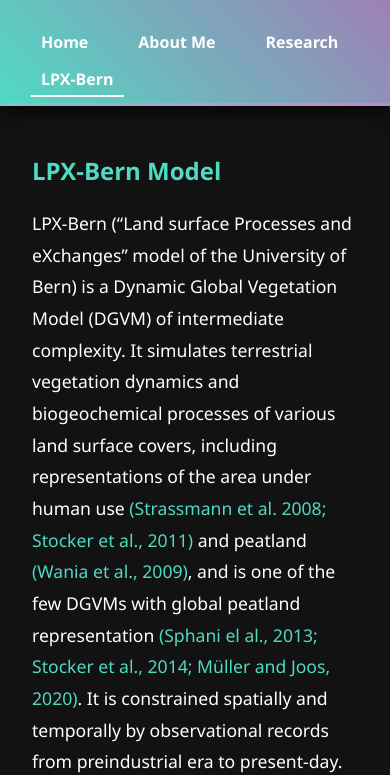
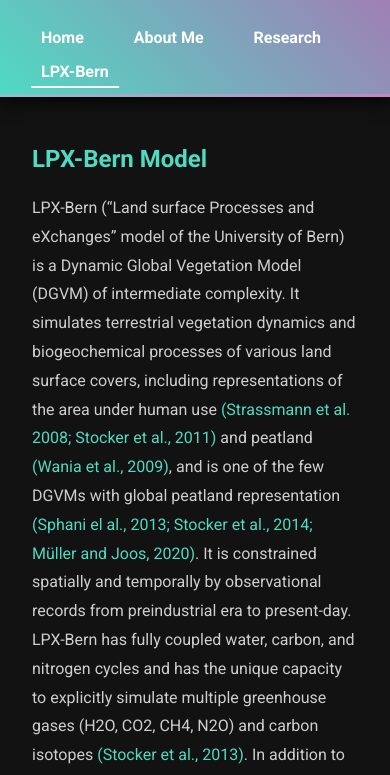
Before and after one commit to Qing-isotope/sun, a plain HTML site: page lpx-bern.html in a window 390 px wide. Shown: the part 133-908 px from the top of the page. Drawn offline with Linux system fonts and the light colour scheme.

Commit message:
update style

```diff
--- a/assets/style.css
+++ b/assets/style.css
@@ -1,3 +1,7 @@
+/* @import url('https://fonts.googleapis.com/css2?family=Inter:wght@300;400;700&display=swap'); */
+@import url('https://fonts.googleapis.com/css2?family=Roboto:wght@300;400;700&display=swap');
+@import url('https://fonts.googleapis.com/css2?family=Noto+Sans+SC:wght@300;400;700&display=swap');
+
 /* Base styles */
 * {
   margin: 0;
@@ -10,10 +14,11 @@ html {
 }
 
 body {
-  font-family: 'Segoe UI', sans-serif;
+  font-family: 'Roboto', Kaiti, sans-serif !important;
   background-color: #121212;
-  color: #e0e0e0;
+  color: #cecece;
 }
+
 
 /* Header section (Hero) with gradient */
 header.hero {
@@ -38,10 +43,10 @@ header.hero p {
 header.hero nav {
   display: flex;
   flex-wrap: wrap;
-  max-width: 1200px; /* Same as .page-section */
+  max-width: 1200px;
   justify-content: flex-start; /* Align nav items to the left */
   margin: 0 auto; /* align to the max-width */
-  padding: 0 1rem; /* Same padding as .page-section */
+  padding: 0 1rem;
 }
 
 header.hero .nav-links {
@@ -157,7 +162,7 @@ main {
 
 .page-section p {
   font-size: 1.1rem;
-  color: #ffffff;
+  color: #cecece;
   line-height: 1.8;
   /* background-color: #54435e; */
 }
@@ -294,7 +299,7 @@ img {
   font-size: 1rem;
   line-height: 1.6;
   margin-bottom: 1rem;
-  color: #e0e0e0;
+  color: #cecece;
 }
 
 .bibliography a {
@@ -417,4 +422,10 @@ footer {
   .preview {
       padding: 0 1rem;
   }
+  .page-section p {
+    font-size: 1rem;
+  }
+  .bibliography li {
+    font-size: 0.9rem;
+  }
 }
```
